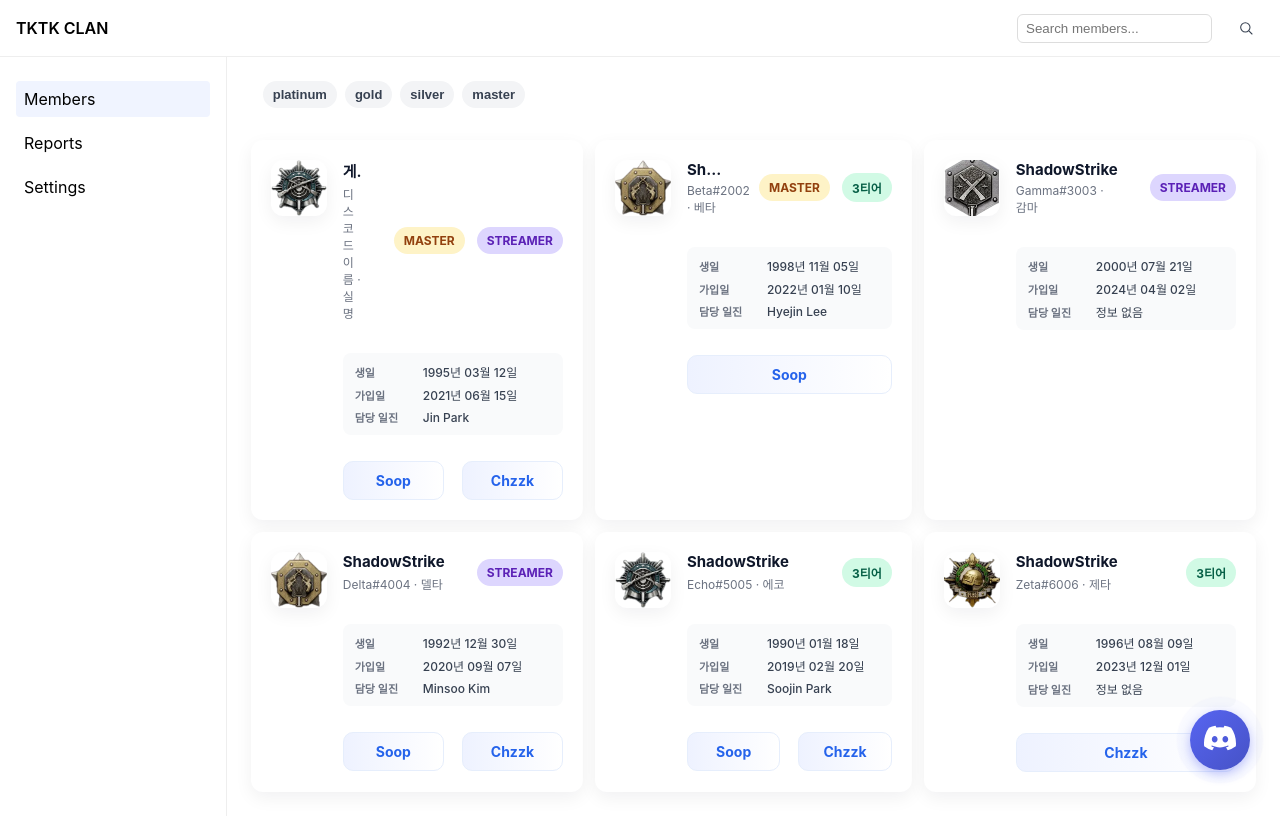
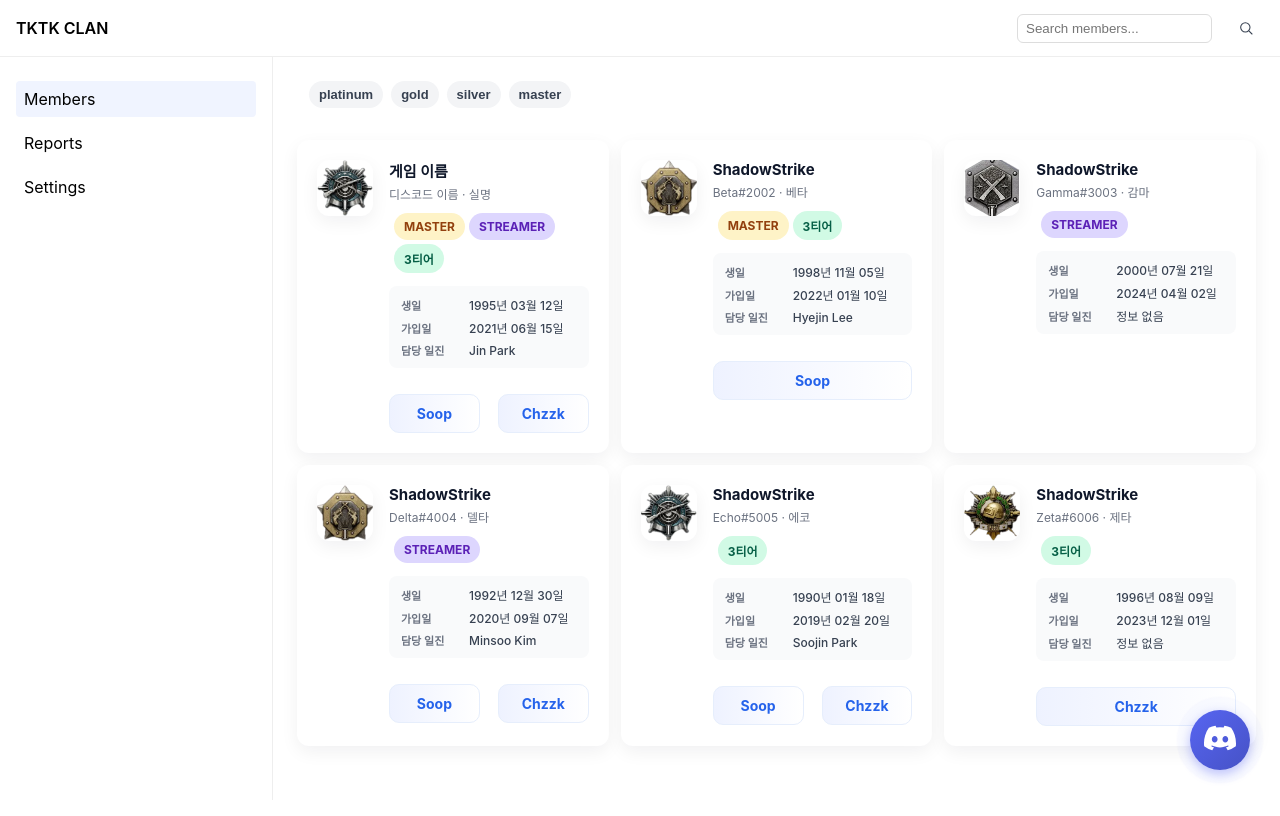
Before and after one commit to Hojeong016/TKTK, a React (Create React App) app: page / in a window 1280 px wide. Built offline with nearby package versions, Linux system fonts and the light colour scheme.

Commit message:
다중 권한 필드 위치 변경

```diff
--- a/public/data/items.json
+++ b/public/data/items.json
@@ -9,7 +9,7 @@
       "birthday": "1995-03-12"
     },
     "discord": {
-      "right": ["master", "streamer"],
+      "right": ["master", "streamer","3tier"],
       "join": "2021-06-15"
     },
     "game": {
--- a/src/components/AddMemberModal.js
+++ b/src/components/AddMemberModal.js
@@ -189,6 +189,17 @@ export default function AddMemberModal({ isOpen, onClose }) {
                 </select>
               </div>
 
+              <div className="form-group">
+                <label htmlFor="birthday">생일</label>
+                <input
+                  id="birthday"
+                  type="date"
+                  value={formData.birthday}
+                  onChange={(e) => handleInputChange('birthday', e.target.value)}
+                  className="form-input"
+                />
+              </div>
+
               <div className="form-group form-group-full">
                 <label>권한 (복수 선택 가능)</label>
                 <div className="rights-checkboxes-modal">
@@ -203,17 +214,6 @@ export default function AddMemberModal({ isOpen, onClose }) {
                     </label>
                   ))}
                 </div>
-              </div>
-
-              <div className="form-group">
-                <label htmlFor="birthday">생일</label>
-                <input
-                  id="birthday"
-                  type="date"
-                  value={formData.birthday}
-                  onChange={(e) => handleInputChange('birthday', e.target.value)}
-                  className="form-input"
-                />
               </div>
 
               <div className="form-group">
--- a/src/components/MemberCard.js
+++ b/src/components/MemberCard.js
@@ -61,22 +61,19 @@ export default function MemberCard({ member, onSelect }) {
           <div className="member-name-block">
             <div className="member-name">{gamename}</div>
             <div className="member-sub">{discordName} · {displayName}</div>
-          </div>
-
-          <div className="member-actions-block">
+            <div className="member-badges">
               {rights.map((r, index) => {
                 const rightLower = String(r).toLowerCase();
                 const rightLabel = getRightLabel(r) || r;
                 return (
-                <div key={index} className={`badge badge-right badge-${rightLower}`}>
+                  <div key={index} className={`badge badge-right badge-small badge-${rightLower}`}>
                     {rightLabel}
                   </div>
                 );
               })}
             </div>
           </div>
-
-        <div className="member-desc">{member.info?.description || member.desc || ''}</div>
+        </div>
 
         <div className="member-info-grid">
           <div className="info-item">
--- a/src/styles/components.css
+++ b/src/styles/components.css
@@ -195,9 +195,31 @@
 .badge { display:inline-flex; align-items:center; padding:6px 10px; border-radius:999px; font-weight:700; font-size:12px; text-transform:capitalize; }
 .badge-right { margin-left: 4px; }
 .badge-right:first-child { margin-left: 8px; }
+.badge-small {
+  padding: 3px 8px;
+  font-size: 10px;
+  font-weight: 600;
+}
 .badge-master { background:#fef3c7; color:#92400e; }
 .badge-streamer { background:#ddd6fe; color:#5b21b6; }
 .badge-3tier { background:#d1fae5; color:#065f46; }
+
+/* member badges container */
+.member-badges {
+  display: flex;
+  gap: 4px;
+  flex-wrap: wrap;
+  margin-top: 6px;
+  padding: 5px;
+}
+
+.member-badges .badge-right {
+  margin-left: 0;
+}
+
+.member-badges .badge-right:first-child {
+  margin-left: 0;
+}
 
 .member-birthday { font-size:13px; color:#6b7280; }
 
```
Lines whose indentation alone changed are shown as unchanged.
